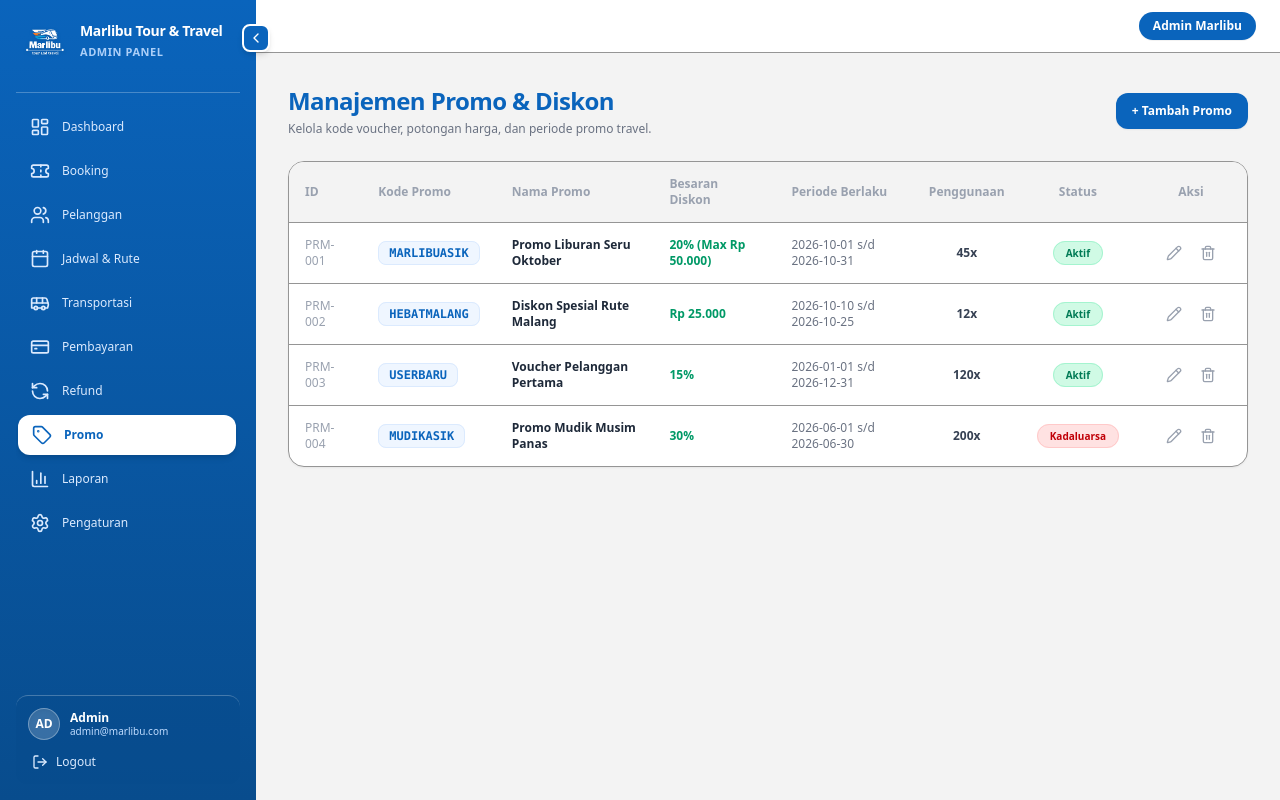
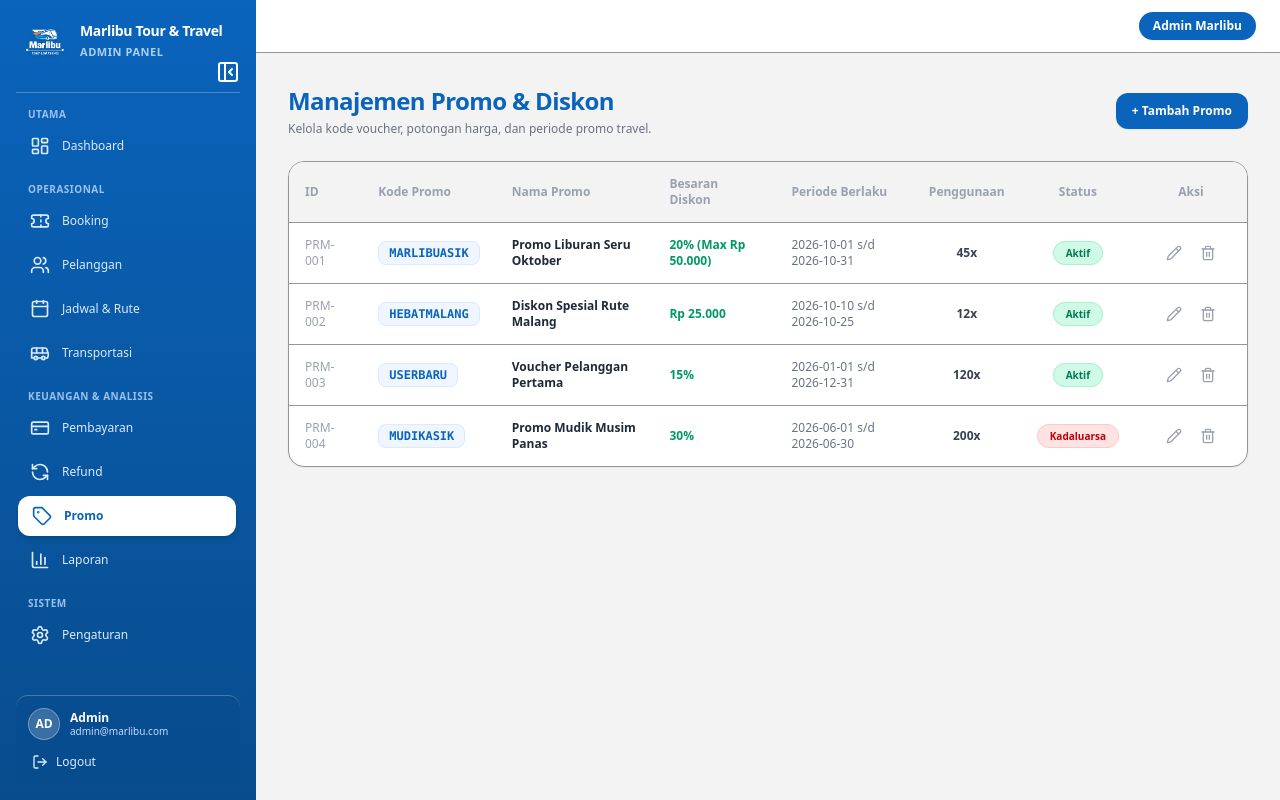
Before and after one commit to noviaflinputri/marlibu-admin, a Next.js app in the folder frontend/: page /promo in a window 1280 px wide. Built offline with nearby package versions, Linux system fonts and the light colour scheme.

Commit message:
Final sidebar

```diff
--- a/frontend/app/components/sidebar.tsx
+++ b/frontend/app/components/sidebar.tsx
@@ -16,21 +16,41 @@ import {
   LogOut,
   Compass,
   RefreshCcw,
-  ChevronLeft,
-  ChevronRight
+  PanelLeftClose,
+  PanelLeftOpen
 } from 'lucide-react';
 
-const menuItems = [
+const menuGroups = [
+  {
+    title: 'Utama',
+    items: [
       { name: 'Dashboard', href: '/dashboard', icon: <LayoutDashboard className="w-5 h-5 shrink-0" /> },
+    ]
+  },
+  {
+    title: 'Operasional',
+    items: [
       { name: 'Booking', href: '/booking', icon: <Ticket className="w-5 h-5 shrink-0" /> },
       { name: 'Pelanggan', href: '/pelanggan', icon: <Users className="w-5 h-5 shrink-0" /> },
       { name: 'Jadwal & Rute', href: '/jadwal', icon: <Calendar className="w-5 h-5 shrink-0" /> },
       { name: 'Transportasi', href: '/transportasi', icon: <Bus className="w-5 h-5 shrink-0" /> },
+    ]
+  },
+  {
+    title: 'Keuangan & Analisis',
+    items: [
       { name: 'Pembayaran', href: '/pembayaran', icon: <CreditCard className="w-5 h-5 shrink-0" /> },
       { name: 'Refund', href: '/refund', icon: <RefreshCcw className="w-5 h-5 shrink-0" /> },
       { name: 'Promo', href: '/promo', icon: <Tag className="w-5 h-5 shrink-0" /> },
       { name: 'Laporan', href: '/laporan', icon: <BarChart3 className="w-5 h-5 shrink-0" /> },
+    ]
+  },
+  {
+    title: 'Sistem',
+    items: [
       { name: 'Pengaturan', href: '/pengaturan', icon: <Settings className="w-5 h-5 shrink-0" /> },
+    ]
+  }
 ];
 
 interface SidebarProps {
@@ -48,15 +68,17 @@ export default function Sidebar({ isOpen = true, onToggle }: SidebarProps) {
         isOpen ? 'w-64 p-4' : 'w-20 p-3 items-center'
       }`}
     >
-      {/* Tombol Toggle Kotak Gandeng Menempel di Sisi Sidebar */}
+      {/* Tombol Toggle */}
       {onToggle && (
         <button
           onClick={onToggle}
           type="button"
           title={isOpen ? 'Tutup Sidebar' : 'Buka Sidebar'}
-          className="absolute top-6 -right-3.5 z-50 w-7 h-7 bg-[#0A64BC] text-white border-2 border-white rounded-lg shadow-md flex items-center justify-center hover:bg-blue-700 hover:scale-105 transition-all cursor-pointer"
+          className={`absolute top-14 z-50 p-1 text-white hover:text-blue-200 hover:scale-110 transition-all cursor-pointer ${
+            isOpen ? 'right-3' : 'right-2.5'
+          }`}
         >
-          {isOpen ? <ChevronLeft className="w-4 h-4" /> : <ChevronRight className="w-4 h-4" />}
+          {isOpen ? <PanelLeftClose className="w-6 h-6" /> : <PanelLeftOpen className="w-6 h-6" />}
         </button>
       )}
 
@@ -87,13 +109,13 @@ export default function Sidebar({ isOpen = true, onToggle }: SidebarProps) {
           )}
         </div>
 
-        {/* GARIS PEMBATAS ATAS (Dibuat Lebih Jelas & Kontras) */}
+        {/* GARIS PEMBATAS ATAS */}
         <div className="border-b border-white/25 my-2.5 shrink-0 w-full" />
 
-        {/* Menu Navigasi dengan Custom Scrollbar yang Jelas */}
+        {/* Menu Navigasi Per Group */}
         <div className="relative flex-1 min-h-0 w-full flex flex-col pt-1">
           <nav
-            className="space-y-1 w-full flex-1 overflow-y-auto pr-1.5
+            className="space-y-4 w-full flex-1 overflow-y-auto pr-1.5
                        [&::-webkit-scrollbar]:w-1.5
                        [&::-webkit-scrollbar-track]:bg-white/10
                        [&::-webkit-scrollbar-track]:rounded-full
@@ -101,7 +123,19 @@ export default function Sidebar({ isOpen = true, onToggle }: SidebarProps) {
                        [&::-webkit-scrollbar-thumb]:rounded-full
                        hover:[&::-webkit-scrollbar-thumb]:bg-white/70"
           >
-            {menuItems.map((item) => {
+            {menuGroups.map((group, index) => (
+              <div key={index} className="space-y-1">
+                {/* Judul Kelompok Menu */}
+                {isOpen ? (
+                  <h2 className="text-[10px] font-bold text-blue-200 uppercase tracking-wider px-3 mb-1 opacity-80">
+                    {group.title}
+                  </h2>
+                ) : (
+                  <div className="border-t border-white/10 my-2 w-full" />
+                )}
+
+                {/* List Item Menu */}
+                {group.items.map((item) => {
                   const isActive =
                     pathname === item.href ||
                     (item.href !== '/dashboard' && pathname.startsWith(item.href));
@@ -124,11 +158,13 @@ export default function Sidebar({ isOpen = true, onToggle }: SidebarProps) {
                     </Link>
                   );
                 })}
+              </div>
+            ))}
           </nav>
         </div>
       </div>
 
-      {/* GARIS PEMBATAS BAWAH (Dibuat Lebih Jelas & Kontras) */}
+      {/* GARIS PEMBATAS BAWAH & FOOTER PROFILE */}
       <div className={`pt-3 mt-2 border-t border-white/25 shrink-0 space-y-2 bg-[#084C8D]/40 rounded-xl p-2 ${isOpen ? 'w-full' : 'w-full flex flex-col items-center'}`}>
         <div className={`flex items-center ${isOpen ? 'gap-2.5 px-1' : 'justify-center'}`}>
           <div className="w-8 h-8 rounded-full bg-white/20 border border-white/30 flex items-center justify-center font-bold text-xs shrink-0 shadow-inner">
--- a/frontend/package.json
+++ b/frontend/package.json
@@ -13,7 +13,7 @@
     "class-variance-authority": "^0.7.1",
     "clsx": "^2.1.1",
     "framer-motion": "^14.1.0",
-    "lucide-react": "^1.59.0",
+    "lucide-react": "^1.61.0",
     "next": "16.4.0",
     "next-auth": "^5.0.0-beta.32",
     "react": "19.3.0",
```
Also changed, not shown: 1 other file (tests, documents, lock files or other folders). Lines whose indentation alone changed are shown as unchanged.
